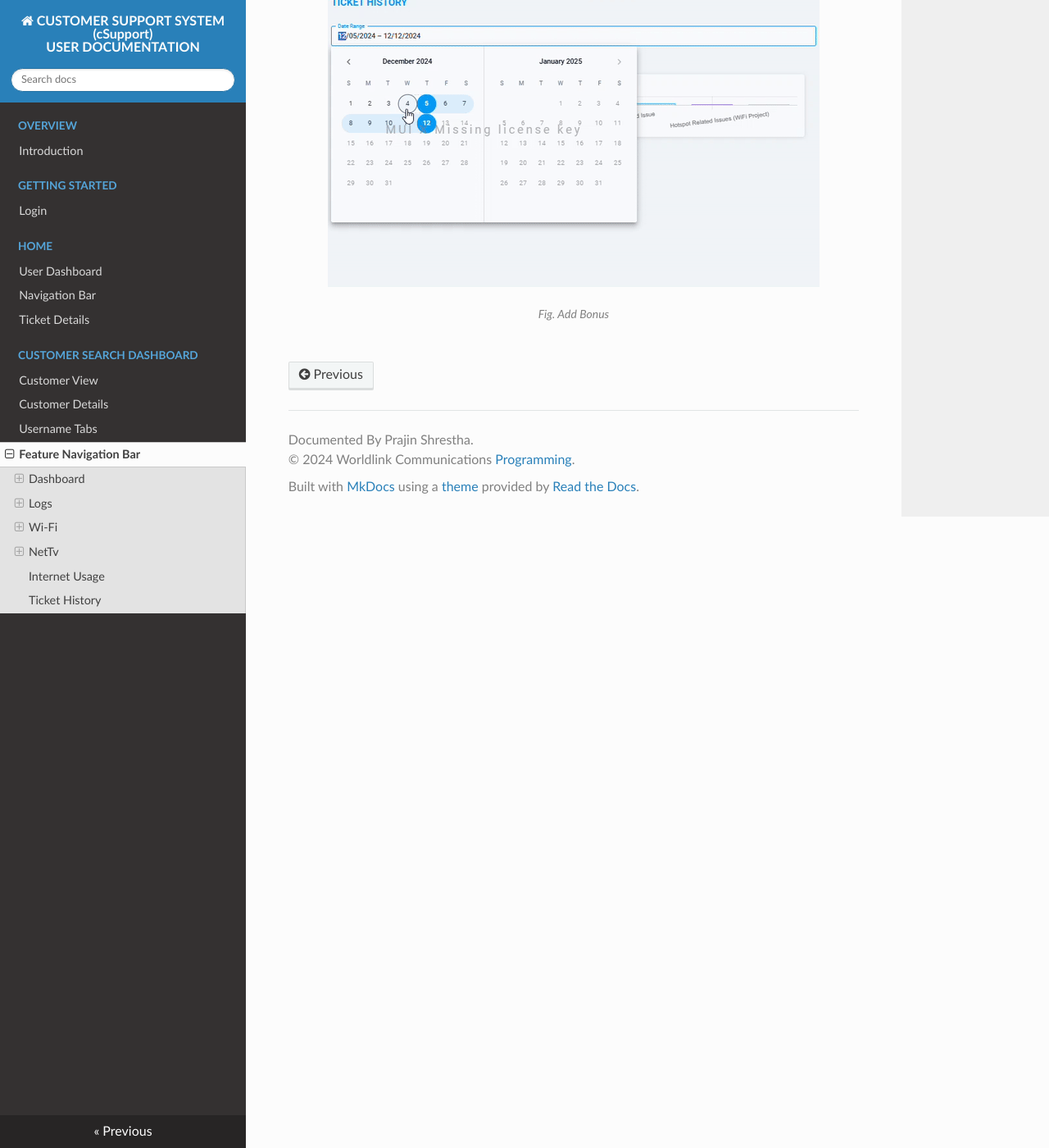
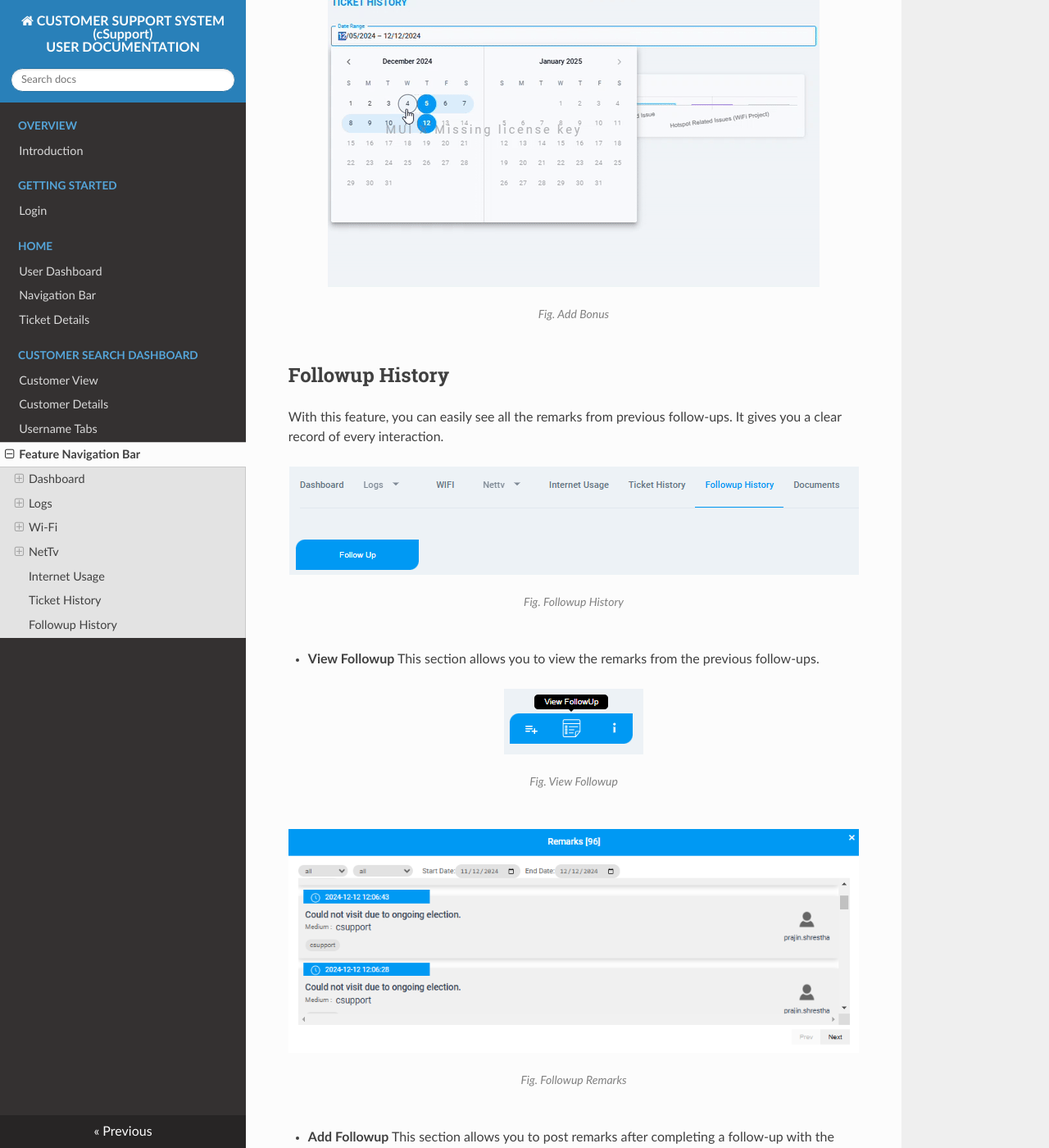
Before and after one commit to prazinn/mkdocs-cSupport-UserGuide, an MkDocs documentation site: the page built from docs/feature-navigation-bar.md, in a window 1280 px wide and 1400 px high, scrolled down 11053 px. Shown: the whole window at 82% size. Built offline with MkDocs 1.6.1, drawn with Linux system fonts in a browser that asks for light colours; nearby versions of some CDN libraries; some of the changed text lies outside the part shown.

Commit message:
Done Upto Followup History

```diff
--- a/docs/feature-navigation-bar.md
+++ b/docs/feature-navigation-bar.md
@@ -196,3 +196,38 @@ With the Ticket History feature, you can easily look through past tickets based
 <div align="center">
 <i style="font-size: 14px; color: grey;">Fig. Add Bonus</i>
 </div><br>
+
+## Followup History
+
+With this feature, you can easily see all the remarks from previous follow-ups. It gives you a clear record of every interaction.
+
+![Followup History](img/followup-history.png){ style="display: block; margin: auto;" }
+<div align="center">
+<i style="font-size: 14px; color: grey;">Fig. Followup History</i>
+</div><br>
+
+- **View Followup**
+    This section allows you to view the remarks from the previous follow-ups.
+
+![View Followup](img/view-followup.png){ style="display: block; margin: auto;" }
+<div align="center">
+<i style="font-size: 14px; color: grey;">Fig. View Followup</i>
+</div><br>
+
+![Followup Remarks](img/followup-remarks.png){ style="display: block; margin: auto;" }
+<div align="center">
+<i style="font-size: 14px; color: grey;">Fig. Followup Remarks</i>
+</div><br>
+
+- **Add Followup**
+    This section allows you to post remarks after completing a follow-up with the client, ensuring that all interactions are documented for future reference.
+
+![Add Followup](img/add-followup.png){ style="display: block; margin: auto;" }
+<div align="center">
+<i style="font-size: 14px; color: grey;">Fig. Add Followup</i>
+</div><br>
+
+![Post Remarks](img/post-remarks.png){ style="display: block; margin: auto;" }
+<div align="center">
+<i style="font-size: 14px; color: grey;">Fig. Post Remarks</i>
+</div><br>
```
Also changed, not shown: docs/img/add-followup.png (added), docs/img/followup-history.png (added), docs/img/followup-remarks.png (added), docs/img/post-remarks.png (added), docs/img/view-followup.png (added).
